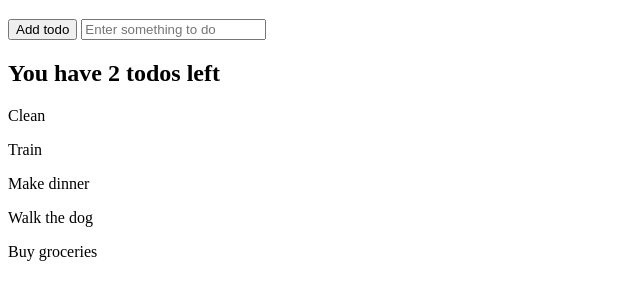
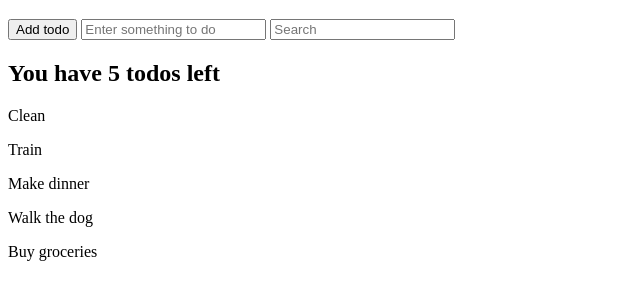
Before and after one commit to PontusSven/JavaScript, a plain HTML site: page todo-app/index.html in a window 1280 px wide. Shown: the part 61-360 px from the top of the page, without its empty margins (0-640 px from the left). Drawn offline with Linux system fonts and the light colour scheme.

Commit message:
renderTodos

```diff
--- a/todo-app/index.html
+++ b/todo-app/index.html
@@ -6,6 +6,8 @@
         <h1>Todo</h1>
         <button id="add-todo">Add todo</button>
         <input id="new-todo" placeholder="Enter something to do" type="text">
+        <input id="search-text" type="text" placeholder="Search">
+        <div id="todos-filter"></div>
         <script src="todo-app.js"></script>
     </body>
 </html>
--- a/todo-app/todo-app.js
+++ b/todo-app/todo-app.js
@@ -15,6 +15,34 @@ const todo = [{
     completed: true
 }]
 
+const filters = {
+    searchText: ''
+}
+
+const renderTodos = function (todo, filters) {
+    const filteredtodos = todo.filter(function (todo) {
+        return todo.text.toLowerCase().includes(filters.searchText.toLowerCase())
+    })
+
+    const incompleteTodos = filteredtodos.filter(function (todo) {
+        return !filteredtodos.completed
+    })
+
+    document.querySelector('#todos-filter').innerHTML = ''
+
+    const summary = document.createElement('h2')
+    summary.textContent = `You have ${incompleteTodos.length} todos left`
+    document.querySelector('#todos-filter').appendChild(summary)
+
+    filteredtodos.forEach(function (todo) {
+        const newTodo = document.createElement('p')
+        newTodo.textContent = todo.text
+        document.querySelector('#todos-filter').appendChild(newTodo)
+    })
+}
+
+renderTodos(todo, filters)
+
 document.querySelector('#add-todo').addEventListener('click',function (e) {
     console.log('Hello there')
 })
@@ -22,21 +50,13 @@ document.querySelector('#add-todo').addEventListener('click',function (e) {
 document.querySelector('#new-todo').addEventListener('input', function (e) {
     console.log(e.target.value)
 })
-// Print out - You have 2 todos left (p element)
-const incompleteTodos = todo.filter(function (todo) {
-    return !todo.completed
+
+document.querySelector('#search-text').addEventListener('input', function (e) {
+    filters.searchText = e.target.value
+    renderTodos(todo, filters)
 })
 
-const summary = document.createElement('h2')
-summary.textContent = `You have ${incompleteTodos.length} todos left`
-document.querySelector('body').appendChild(summary)
 
-// Add a p for each todo above (use text value)
-todo.forEach(function(array) {
-    const tasksNotDone = document.createElement('p')
-    tasksNotDone.textContent = array.text
-    document.querySelector('body').appendChild(tasksNotDone)
-})
 
 /*
 const ps = document.querySelectorAll('p')
```
